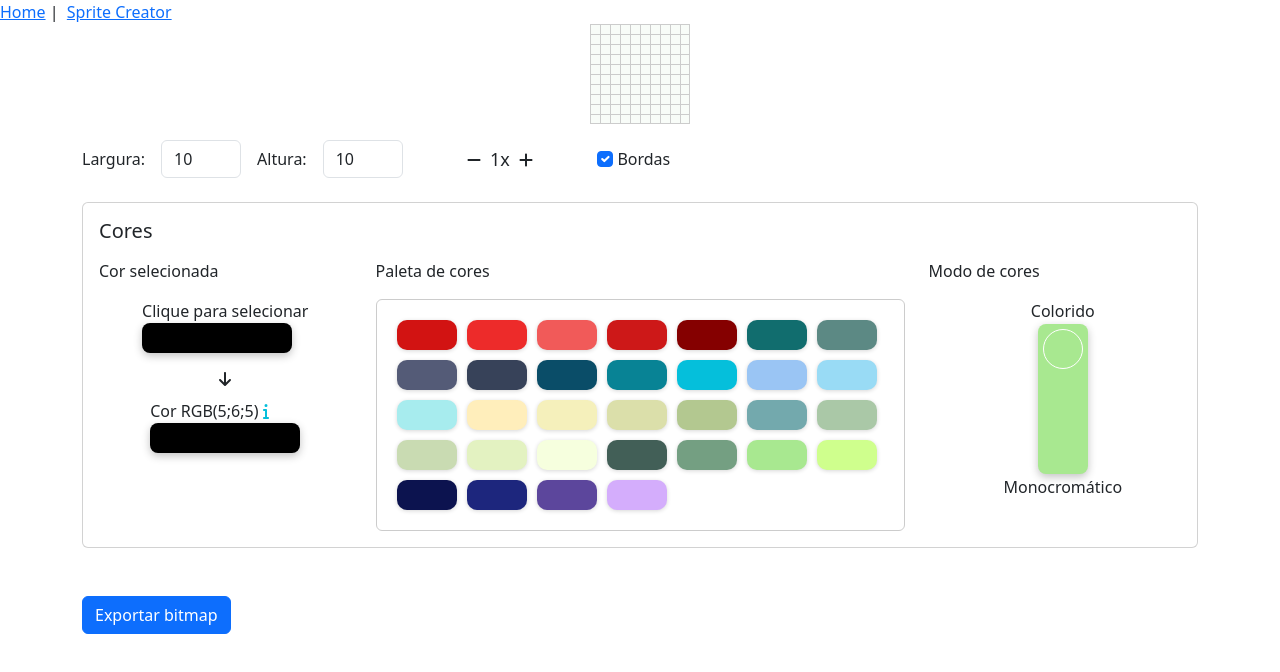
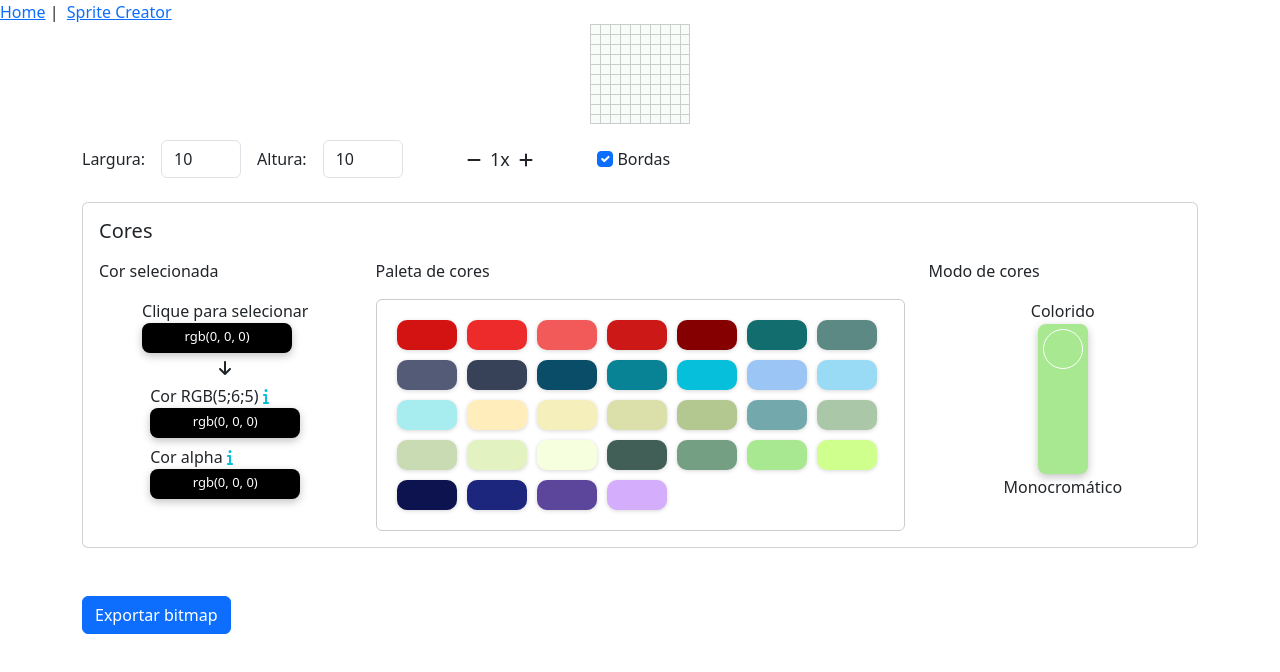
Before and after one commit to MatheusAlvesA/cleytin-page, a Vue app: page /sprite-creator in a window 1280 px wide. Shown: the top 672 px of the page. Built offline with nearby package versions, Linux system fonts and the light colour scheme; what @highlightjs/vue-plugin would draw is missing.

Commit message:
Adiciona suporte a transparencia

```diff
--- a/src/components/ColorSelector.vue
+++ b/src/components/ColorSelector.vue
@@ -1,12 +1,14 @@
 <template>
   <div ref="outWrapper" class="out-wrapper" :class="{'disabled': disabled}">
     <input ref="input" class="hidden-input" type="color" :value="parsedColor" @change="parsedColor = $event.target.value" />
-    <div class="wrapper" :style="{'background-color': parsedColor}"></div>
+    <div class="wrapper" :style="{'background-color': parsedColor}">
+      <span :style="{'color': isDarkColor ? 'white' : 'black'}">rgb({{ modelValue.r }}, {{ modelValue.g }}, {{ modelValue.b }})</span>
+    </div>
   </div>
 </template>
 
 <script>
-import { colorObjectToString } from '../utils.js';
+import { colorObjectToString, isDarkColor } from '../utils.js';
 
 export default {
   props: {
@@ -29,6 +31,9 @@ export default {
       set(value) {
         this.$emit('update:modelValue', {r: parseInt(value.slice(1, 3), 16), g: parseInt(value.slice(3, 5), 16), b: parseInt(value.slice(5, 7), 16)});
       }
+    },
+    isDarkColor() {
+      return isDarkColor(this.modelValue);
     }
   },
   mounted() {
@@ -51,6 +56,10 @@ export default {
   border-radius: 8px;
   cursor: pointer;
   box-shadow: rgba(0, 0, 0, 0.24) 0px 3px 8px;
+  text-align: center;
+}
+.wrapper span {
+  font-size: 13px;
 }
 .out-wrapper.disabled .wrapper {
   cursor: default;
--- a/src/components/ExportBitmap.vue
+++ b/src/components/ExportBitmap.vue
@@ -55,6 +55,14 @@ export default {
     selectedColor: {
       type: Object,
       required: true
+    },
+    alphaColor: {
+      type: Object,
+      required: true
+    },
+    monoTransparentMode: {
+      type: Boolean,
+      required: true
     }
   },
   computed: {
@@ -69,7 +77,8 @@ CEBitmap *bitmap = new CEBitmap();
 bitmap->setBuffer(buff);
 bitmap->setHeight(${this.height});
 bitmap->setWidth(${this.width});
-bitmap->setBaseColor({${this.selectedColor.r}, ${this.selectedColor.g}, ${this.selectedColor.b}});`;
+bitmap->setBaseColor({${this.selectedColor.r}, ${this.selectedColor.g}, ${this.selectedColor.b}});
+bitmap->setTransparent(${this.monoTransparentMode ? 'true' : 'false'});`;
       return bufferDeclaration + code;
     },
     codeBufferMono() {
@@ -136,7 +145,8 @@ bitmap->setBaseColor({${this.selectedColor.r}, ${this.selectedColor.g}, ${this.s
 CEColorfulBitmap *bitmap = new CEColorfulBitmap();
 bitmap->setBuffer(buff);
 bitmap->setHeight(${this.height});
-bitmap->setWidth(${this.width});`;
+bitmap->setWidth(${this.width});
+bitmap->setAlphaColor(0x${colorTo565Int(this.alphaColor).toString(16)});`;
       return bufferDeclaration + code;
     }
   },
--- a/src/utils.js
+++ b/src/utils.js
@@ -46,3 +46,8 @@ export function colorTo565Int(color) {
     // É necessário inverter os bytes pois a tela funciona em big endian
     return ((low << 8) | high);
 }
+
+export function isDarkColor(color) {
+    const luminance = (0.299 * color.r + 0.587 * color.g + 0.114 * color.b) / 255;
+    return luminance < 0.5;
+}
--- a/src/views/SpriteCreator.vue
+++ b/src/views/SpriteCreator.vue
@@ -19,7 +19,7 @@
         <div class="row">
           <div class="col-md-3">
             <span>Cor selecionada</span><br />
-            <div class="d-flex flex-column justify-content-between align-items-center mt-3" style="min-height: 160px;">
+            <div class="d-flex flex-column justify-content-between align-items-center mt-3" style="min-height: 200px;">
               <div>
                 <span>Clique para selecionar</span><br />
                 <ColorSelector v-model="selectedColor" />
@@ -36,6 +36,31 @@
                   />
                 </span><br />
                 <ColorSelector :modelValue="selectedColor565" :disabled="true" />
+              </div>
+
+              <div v-show="colorMode">
+                <span>
+                  Cor alpha
+                  <font-awesome-icon
+                    icon="fa-solid fa-info"
+                    data-bs-toggle="tooltip"
+                    style="color: rgb(5, 191, 219);"
+                    data-bs-title="A engine não tem suporte a RGBA, mas é possível configurar uma cor para ser transparente. Todo pixel com essa cor será ignorado na hora de renderizar o sprite."
+                  />
+                </span><br />
+                <ColorSelector v-model="alphaColor" />
+              </div>
+              <div v-show="!colorMode" style="min-height: 53px; padding-top: 10px;">
+                <input type="checkbox" class="form-check-input" id="monoTransparentModeInput" :checked="monoTransparentMode" @change="monoTransparentMode = $event.target.checked">
+                <label class="form-check-label" for="monoTransparentModeInput">
+                  &nbsp;Modo transparente
+                  <font-awesome-icon
+                    icon="fa-solid fa-info"
+                    data-bs-toggle="tooltip"
+                    style="color: rgb(5, 191, 219);"
+                    data-bs-title="Os pixels não marcados serão da cor base de fundo da tela, normalmente branco. Selecione essa opção para que eles sejam transparentes."
+                  />
+                </label>
               </div>
             </div>
           </div>
@@ -68,6 +93,8 @@
       :height="height"
       :color-mode="colorMode"
       :selected-color="selectedColor"
+      :alpha-color="alphaColor"
+      :mono-transparent-mode="monoTransparentMode"
     />
   </main>
 </template>
@@ -99,7 +126,9 @@ export default {
       width: 10,
       height: 10,
       selectedColor: { r: 0, g: 0, b: 0 },
-      colorMode: true
+      alphaColor: { r: 0, g: 0, b: 0 },
+      colorMode: true,
+      monoTransparentMode: false,
     };
   },
   computed: {
```
